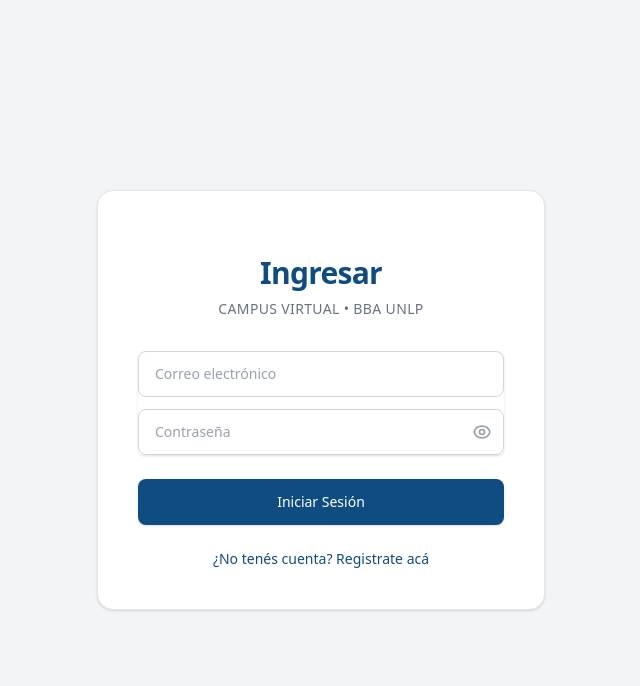
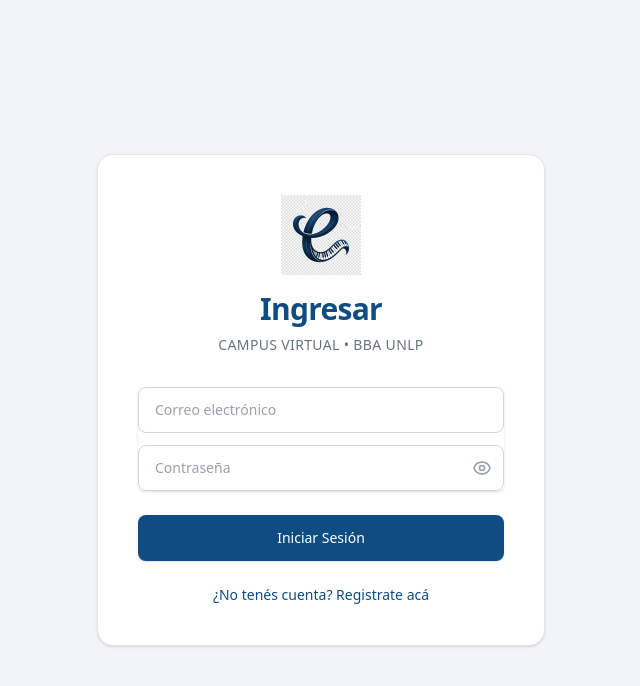
Before and after one commit to Entrenarte/Entrenarte, a Next.js app: page /login in a window 1280 px wide. Shown: the top 686 px of the page, without its empty margins (319-959 px from the left). Built offline with nearby package versions, Linux system fonts and the light colour scheme; no server answers.

Commit message:
Update app logo and PWA icons

```diff
--- a/src/app/dashboard/layout.js
+++ b/src/app/dashboard/layout.js
@@ -49,7 +49,7 @@
                 <div className="max-w-7xl mx-auto px-4 sm:px-6 lg:px-8">
                     <div className="flex justify-between h-16">
                         <div className="flex items-center">
-                            <h1 className="text-xl font-bold tracking-tight text-white hover:opacity-90 cursor-default">Campus Virtual <span className="font-light text-blue-200">BBA</span></h1>
+                            <img src="/logo.png" alt="Entrenarte Logo" className="h-10 w-auto" />
                         </div>
                         <div className="flex items-center space-x-4">
                             {profile && <NotificationBell userId={profile.id} />}
--- a/src/app/layout.js
+++ b/src/app/layout.js
@@ -14,6 +14,12 @@
 export const metadata = {
   title: "Entrenarte - Campus Virtual BBA",
   description: "Plataforma educativa del Bachillerato de Bellas Artes - UNLP",
+  icons: {
+    icon: "/logo.png",
+    shortcut: "/logo.png",
+    apple: "/logo.png",
+  },
+  manifest: "/manifest.json",
 };
 
 export default function RootLayout({ children }) {
--- a/src/app/login/page.js
+++ b/src/app/login/page.js
@@ -93,8 +93,9 @@
     return (
         <div className="min-h-screen flex items-center justify-center bg-gray-100 py-12 px-4 sm:px-6 lg:px-8 font-sans">
             <div className="max-w-md w-full space-y-8 bg-white p-10 rounded-2xl shadow-sm border border-gray-200">
-                <div>
-                    <h2 className="mt-6 text-center text-3xl font-bold text-[#0f4c81] tracking-tight">
+                <div className="flex flex-col items-center">
+                    <img src="/logo.png" alt="Entrenarte Logo" className="h-20 w-auto mb-4" />
+                    <h2 className="text-center text-3xl font-bold text-[#0f4c81] tracking-tight">
                         {isRegistering ? 'Crear cuenta' : 'Ingresar'}
                     </h2>
                     <p className="mt-2 text-center text-sm text-gray-500 font-medium tracking-wide uppercase">
```
Also changed, not shown: public/logo.png (added), public/manifest.json (added).
